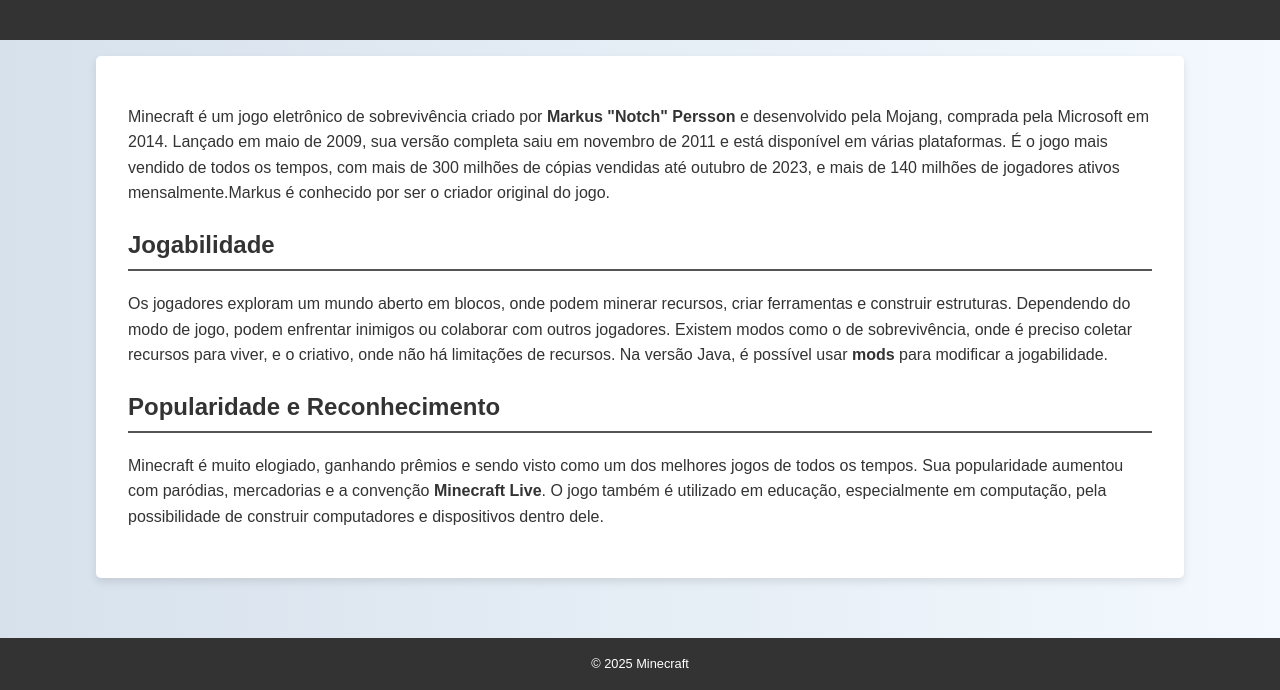
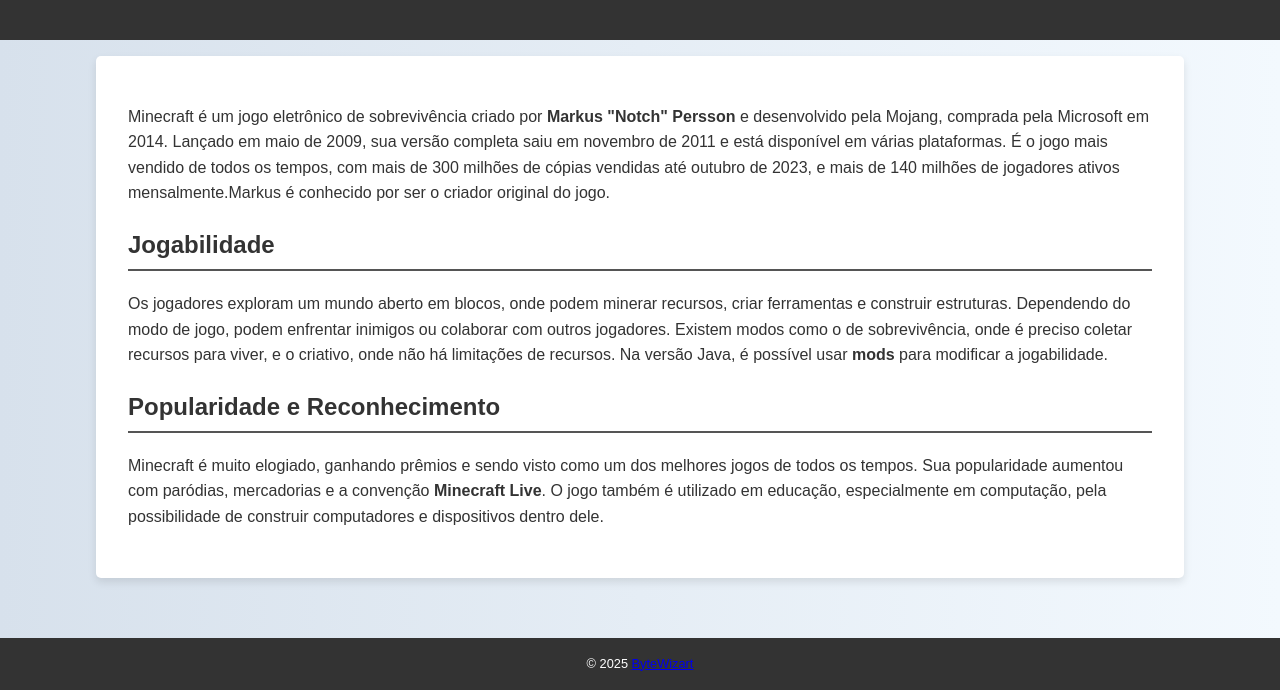
Before and after one commit to ByteWizart/Minecraft-verbete, a plain HTML site: page index.html in a window 1280 px wide. Shown: the part 110-800 px from the top of the page. Drawn offline with Linux system fonts and the light colour scheme.

Commit message:
Update index.html

```diff
--- a/index.html
+++ b/index.html
@@ -40,7 +40,7 @@
         </div>
     </div>
     <footer>
-        <p>&copy; 2025 Minecraft</p>
+        <p>&copy; 2025 <a href="http://www.exemplo.com" class="invisivel">ByteWizart</a></p>
     </footer>
     <script src="script.js"></script>
 </body>
```
